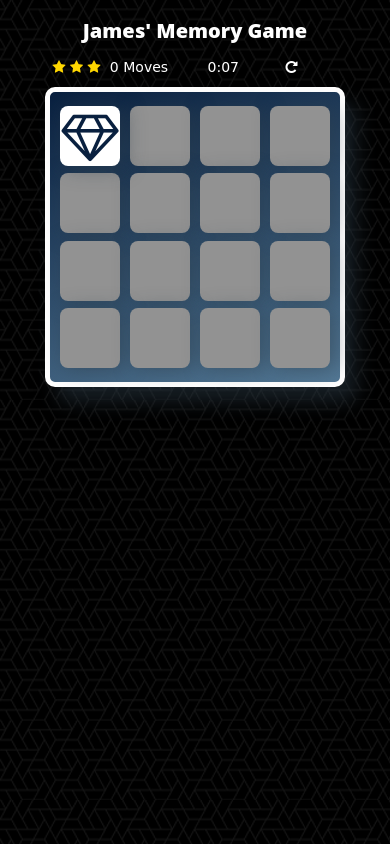
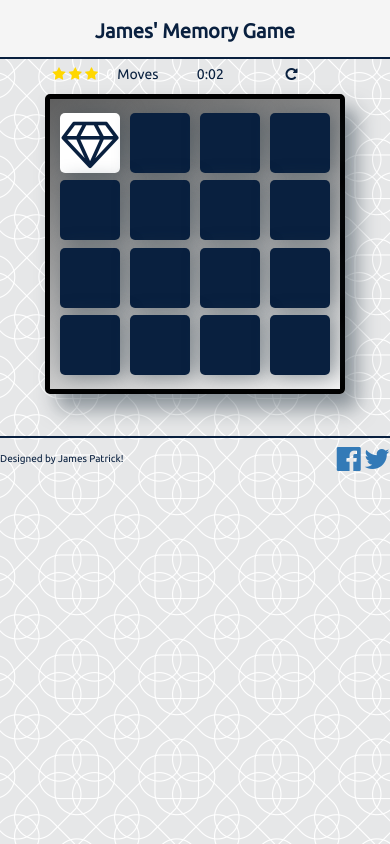
Before and after one commit to JamesPatrick87/udacityfendmemorygame, a plain HTML site: page index.html in a window 390 px wide. Both pictures are taken after a click on the item 90 px from the left and 135 px from the top of the page. Drawn offline with nearby package versions, Linux system fonts and the light colour scheme; some packages are replaced by stand-ins of ours; no server answers; a script that the page names is missing; a web font is replaced by a local one.

Commit message:
Version 1.0

```diff
--- a/css/style.css
+++ b/css/style.css
@@ -14,12 +14,12 @@ body {
     height: 100%;
     margin: 0;
     padding: 0;
-    color: #ffffff;
+    color: #09203f;
 }
 
 body {
-    background: #ffffff url('../img/what-the-hex-dark.png');
-    font-family: 'Coda', cursive;
+    background: #ffffff url('../img/intersection.png');
+    font-family: 'Ubuntu', sans-serif;
 }
 
 .container {
@@ -27,29 +27,27 @@ body {
     justify-content: center;
     align-items: center;
     flex-direction: column;
+    padding-top: 5px;
 }
 
 h1 {
-    font-family: 'Open Sans', sans-serif;
+    font-family: 'Ubuntu', sans-serif;
     font-weight: 1000;
-    color: #ffffff;
     padding-bottom: 5px;
 }
 
-/*
- * Styles for the deck of cards
- */
+/*Styles for the deck of cards*/
 
 .deck {
     width: 660px;
     min-height: 680px;
-    background: linear-gradient(160deg, #09203f, #537895);
+    background: linear-gradient(160deg, #606060, #F5F5F5);
     padding: 20px;
-    border-radius: 10px;
+    border-radius: 5px;
     border-style: solid;
     border-width: 5px;
-    border-color: #ffffff;
-    border-radius: 10px;
+    border-color: black;
+    border-radius: 5px;
     box-shadow: 12px 15px 20px 0 rgba(46, 61, 73, 0.5);
     display: flex !important;
     flex-wrap: wrap !important;
@@ -62,10 +60,10 @@ h1 {
 .deck .card {
     height: 140px;
     width: 140px;
-    background: #929292;
+    background: #09203f;
     font-size: 0;
     color: #09203f;
-    border-radius: 8px;
+    border-radius: 5px;
     cursor: pointer;
     display: flex !important;
     justify-content: center !important;
@@ -74,21 +72,60 @@ h1 {
 }
 
 .deck .card.open {
-    transform: rotateY(0) !important;
+    transform: rotateY() !important;
     background: #ffffff;
     cursor: default;
+    -webkit-animation-iteration-count: initial;
+    animation-iteration-count: initial;
+    -moz-animation-iteration-count: initial;
 }
 
 .deck .card.show {
     font-size: 50px;
+    -webkit-animation-iteration-count: initial;
+    animation-iteration-count: initial;
+    -moz-animation-iteration-count: initial;
 }
 
 .deck .card.match {
-    -webkit-transform: rotateY(0);
+    -webkit-transform: rotateY(0) !important;
+    -webkit-animation-iteration-count: initial;
+    animation-iteration-count: initial;
+    -moz-animation-iteration-count: initial;
     transform: rotateY(0);
     cursor: default;
     background: #137709;
     font-size: 50px;
+}
+
+.deck .card.notmatch{
+    -webkit-animation-iteration-count: initial;
+    animation-iteration-count: initial;
+    -moz-animation-iteration-count: initial;
+
+}
+
+.designed {
+    width: 50%;
+}
+
+.footer {
+    border-top: 2px solid #09203f;
+    display: flex;
+}
+
+.social {
+    width: 50%;
+    text-align: right;
+
+}
+
+.title {
+    background: #F5F5F5;
+    text-align: center;
+    display: inline-block;
+    width: 100%;
+    border-bottom: 2px solid #09203f;
 }
 
 /*
@@ -169,4 +206,11 @@ h1 {
     .timer {
         padding-left: 35px;
     }
+    .designed h4 {
+        font-size: 10px;
+        padding-top: 5px;
+    }
+    .social a::before {
+        font-size: 28px;
+    }
 }
--- a/index.html
+++ b/index.html
@@ -3,19 +3,20 @@
 <head>
     <meta charset="utf-8">
     <meta name="viewport" content="width=device-width, initial-scale=1">
-    <title>James' Matching Game</title>
+    <title>James' Memory Game</title>
     <meta name="description" content="">
     <link rel="stylesheet" href="https://maxcdn.bootstrapcdn.com/bootstrap/3.3.7/css/bootstrap.min.css" integrity="sha384-BVYiiSIFeK1dGmJRAkycuHAHRg32OmUcww7on3RYdg4Va+PmSTsz/K68vbdEjh4u" crossorigin="anonymous">
     <link rel="stylesheet prefetch" href="https://maxcdn.bootstrapcdn.com/font-awesome/4.6.1/css/font-awesome.min.css">
-    <link rel="stylesheet prefetch" href="https://fonts.googleapis.com/css?family=Coda">
+    <link rel="stylesheet prefetch" href="https://fonts.googleapis.com/css?family=Ubuntu">
     <link rel='stylesheet prefetch' href='https://cdn.jsdelivr.net/sweetalert2/3.0.3/sweetalert2.min.css'>
     <link rel='stylesheet prefetch' href='https://cdnjs.cloudflare.com/ajax/libs/animate.css/3.5.2/animate.css'>
     <link rel="stylesheet" href="css/style.css">
 </head>
 <body>
-
+    <div class="title">
+        <h1>James' Memory Game</h1>
+    </div>
     <div class="container">
-        <h1>James' Memory Game</h1>
         <section class="score-panel">
             <ul class="stars">
                 <li>
@@ -37,6 +38,15 @@
 
         <ul class="deck"></ul>
     </div>
+    <div class="footer">
+        <div class="designed">
+            <h4>Designed by James Patrick!</h4>
+        </div>
+        <div class="social">
+            <a href="https://www.facebook.com" class="fa fa-facebook-official" style="font-size:36px"></a>
+            <a href="https://www.twitter.com" class="fa fa-twitter" style="font-size:36px"></a>
+        </div>
+    </div>
 
     <script src='https://cdnjs.cloudflare.com/ajax/libs/jquery/2.2.1/jquery.min.js'></script>
     <script src="https://maxcdn.bootstrapcdn.com/bootstrap/3.3.7/js/bootstrap.min.js" integrity="sha384-Tc5IQib027qvyjSMfHjOMaLkfuWVxZxUPnCJA7l2mCWNIpG9mGCD8wGNIcPD7Txa"
--- a/js/app.js
+++ b/js/app.js
@@ -29,7 +29,7 @@ let faces = ['bicycle', 'bicycle', 'leaf', 'leaf', 'cube', 'cube', 'anchor', 'an
     low = 20;
 
 /*Starts timer on window load and formats time*/
-let startTimer = window.onload = function() {
+let startTimer = function() {
     setInterval(function() {
         if (letsStop !== 1) {
             sec++;
@@ -54,15 +54,17 @@ let startTimer = window.onload = function() {
 
 };
 
-/*Resets clock when called*/
+/*Makes the startTimer function not run until a card is clicked*/
+$(".deck").one("click", function(){
+    startTimer();
+});
+
+/*Resets Page*/
 function resetTimer() {
-    clearInterval(clearTime);
-    sec = 0;
-    min = 0;
-    $(".timer").text("0:00");
+    window.location.reload(true);
 };
 
-
+/*Shuffle function from http://stackoverflow.com/a/2450976*/
 /*Shuffle function provided by Udacity*/
 function shuffle(array) {
     let currentIndex = array.length, temporaryValue, randomIndex;
@@ -113,6 +115,7 @@ function gameOver(moves, score) {
 		allowEscapeKey: false,
         allowOutsideClick: false,
         showCancelButton: true,
+        cancelButtonColor: 'b01c2e',
 		title: 'Congratulations! You Won!',
 		text: 'It took you ' + moves + ' Moves and ' + min + ':' + sec + ' to earn ' + score + ' Stars.',
         type: 'success',
@@ -131,12 +134,12 @@ function gameOver(moves, score) {
 $restart.bind('click', function (confirmed) {
     if (confirmed) {
         $rating.removeClass('fa-star-o').addClass('fa-star');
-        resetTimer();
+        resetTimer()
         init();
     }
 });
 
-/*Main game logic*/
+/*Adds animations to cards*/
 let addCardListener = function () {
     $deck.find('.card').bind('click', function () {
         let $this = $(this);
@@ -149,18 +152,17 @@ let addCardListener = function () {
 
         if (allOpen.length > 1) {
             if (card === allOpen[0]) {
-                $deck.find('.open').addClass('match animated rubberBand');
+                $deck.find('.open').addClass('match animated flip');
                 setTimeout(function () {
-                    $deck.find('open').removeClass('open show animated infinite rubberBand');
-                }, wait);
+                }, wait / 0.5);
                 match++;
 
                 /*If cards don't match, call animation*/
             } else {
-                $deck.find('.open').addClass('notmatch animated infinite wobble');
+                $deck.find('.open').addClass('notmatch animated shake');
                 setTimeout(function () {
-                    $deck.find('.open').removeClass('open show notmatch animated infinite wobble');
-                }, wait / 1.5);
+                    $deck.find('.open').removeClass('open show notmatch animated shake');
+                }, wait / 1.0);
             }
 
             /*Game Logic Variables*/
```
Also changed, not shown: img/geometry2.png (deleted), img/intersection.png (added), img/readme.txt, img/what-the-hex-dark.png (deleted).
